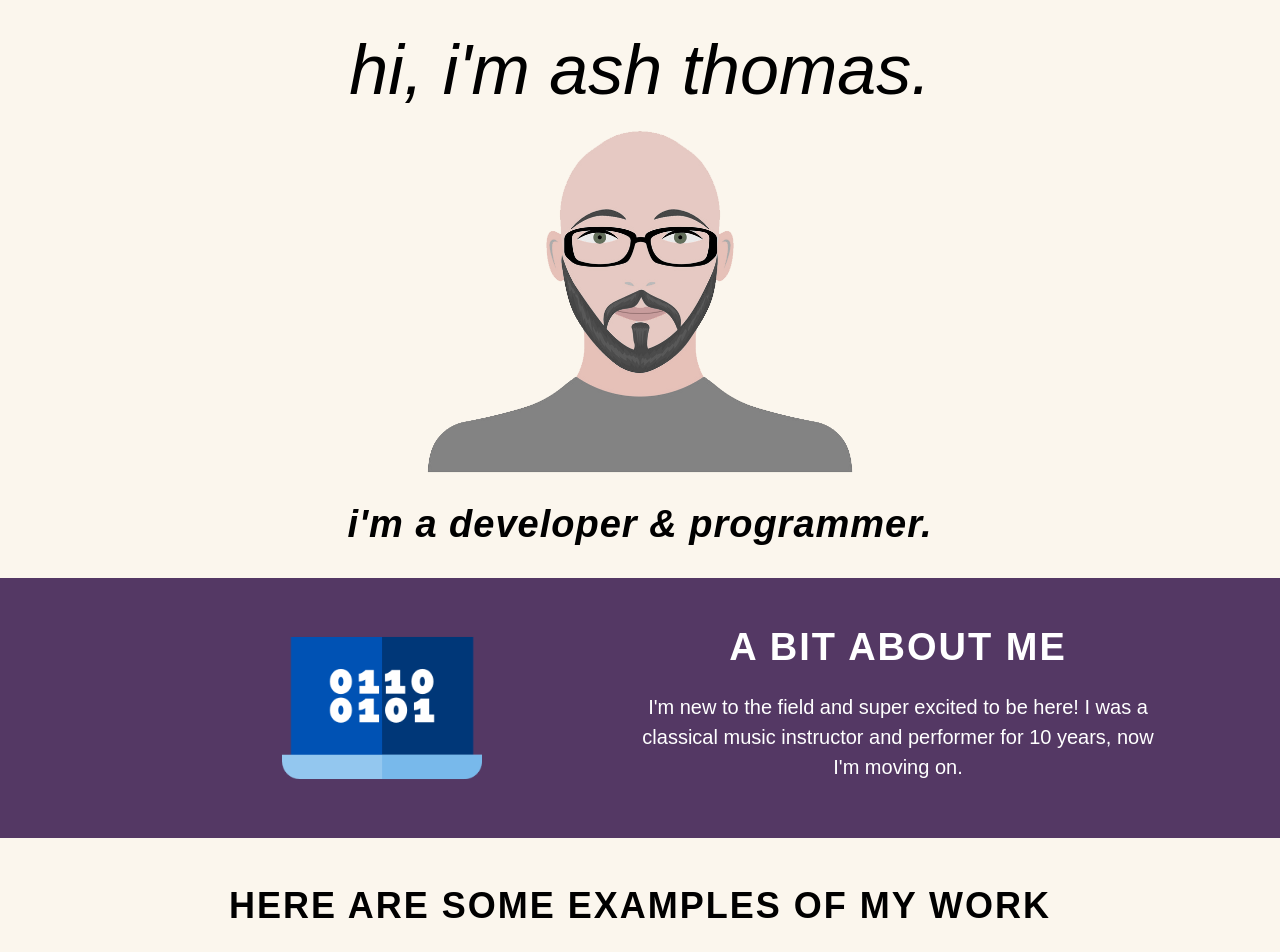
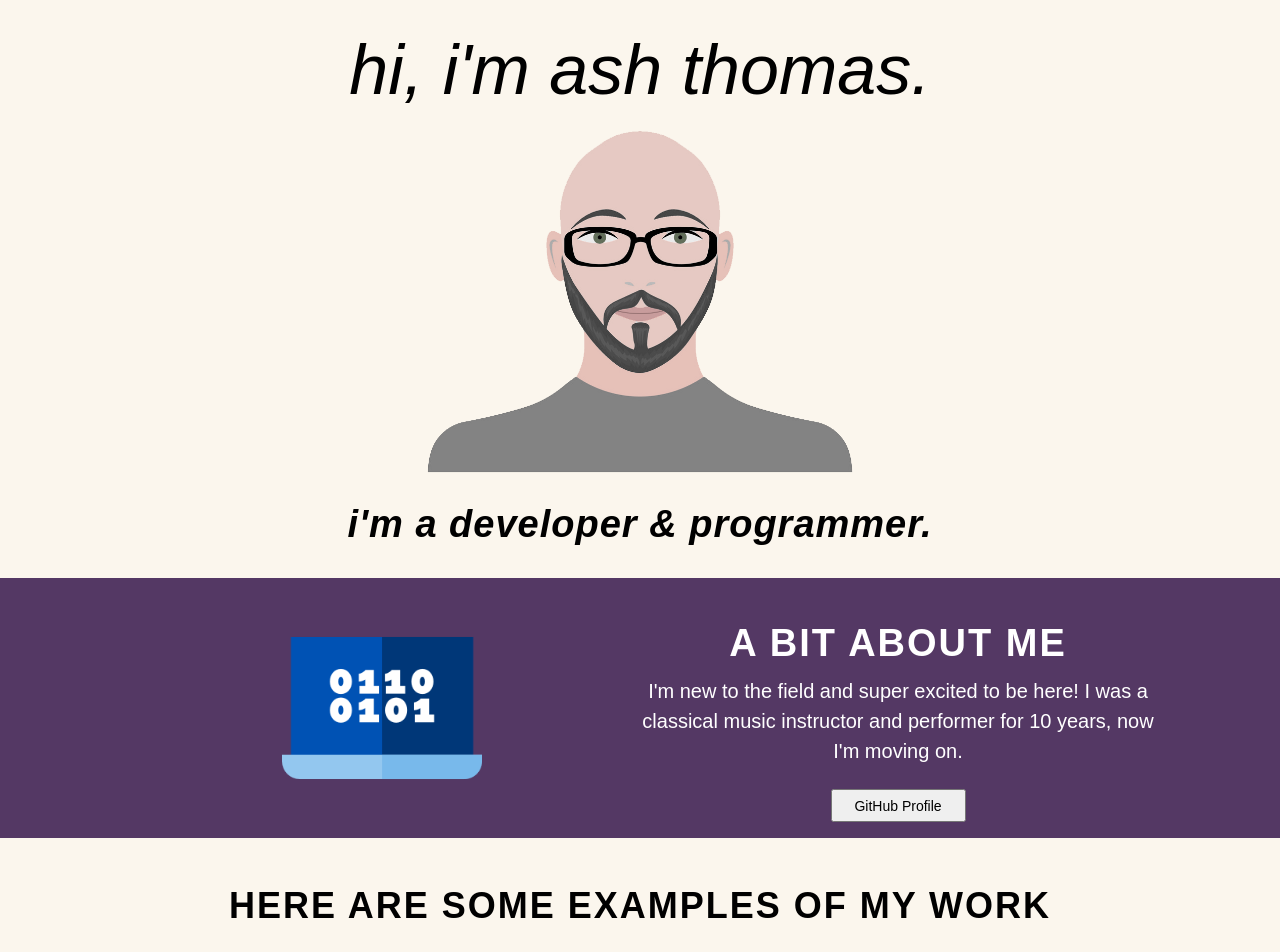
Before and after one commit to ashthomasweb/resume--job-portfolio, a website: page public/index.html in a window 1280 px wide. Shown: the top 952 px of the page. Drawn offline with Linux system fonts and the light colour scheme; a web font is replaced by a local one.

Commit message:
Adds github profile button
Places github link in first fold. Plans for resume.

```diff
--- a/public/css/styles.css
+++ b/public/css/styles.css
@@ -152,7 +152,7 @@ p {
 /* About Banner */
 
 .about-title {
-  margin-top: 20px;
+  margin-top: 16px;
   color: white;
 }
 
@@ -160,7 +160,7 @@ p {
   max-width: 550px;
   text-align: center;
   color: white;
-  margin-top: 26px;
+  margin-top: 14px;
   font-size: 20px;
 }
 
@@ -675,4 +675,29 @@ footer a {
   color: #00d681;
 }
 
+.github-link {
+  position: relative;
+  display: inline-block;
+  /* background-color: white; */
+  bottom: -23px;
+  width: 135px;
+  height: 33px;
+  font-size: 14px;
+
+}
+
+
+.resume-link {
+  position: relative;
+  display: inline-block;
+  bottom: 10px;
+  width: 150px;
+  height: 35px;
+  font-size: 14px;
+}
+
+button {
+  cursor: pointer;
+}
+
 /* END of document */
--- a/public/index.html
+++ b/public/index.html
@@ -36,6 +36,8 @@
       <h2 class="about-title">A bit about me</h2>
       <p class="about">I'm new to the field and super excited to be here! I was a classical music instructor and
         performer for 10 years, now I'm moving on.</p>
+      <button class="github-link" type="button" onclick="window.open('https://github.com/ashthomasweb', target='_blank')">GitHub Profile</button>
+      <!-- <button class="resume-link" type="button" onclick="window.open('https://github.com/ashthomasweb/client--wyldgreens', target='_blank')">Resume</button> -->
     </div>
 
   </div>
@@ -77,13 +79,16 @@
         </p>
         <p>The site runs on a node and express server. The site is a single page presentation. It is a landing page, about page, product page and order form at once. It uses a
           simple
-          parallax on desktop and image background to provide a solid color at the top for legibility and cleanliness, and a Colorado-esque scene at the bottom for customer familiarity and business branding. </p>
+          parallax on desktop and image background to provide a solid color at the top for legibility and cleanliness, and a Colorado-esque scene at the bottom for customer familiarity and business
+          branding. </p>
         <p></p>
       </div>
     </div>
     <br>
     <br>
     <br>
+    <br>
+
 
 
     <!-- || Gallery4 Frame  -->
@@ -130,6 +135,8 @@
     <br>
     <br>
     <br>
+    <br>
+
 
     <!-- || Gallery3 Frame  -->
     <div class="card--gallery">
@@ -174,10 +181,11 @@
     </div>
 
 
-  </div>
     <br>
     <br>
     <br>
+    <br>
+
 
 
     <!-- || Gallery1 Frame  -->
@@ -217,6 +225,8 @@
         <p></p>
       </div>
     </div>
+  </div>
+
   <br>
   <br>
   <br>
```
Lines whose indentation alone changed are shown as unchanged.
